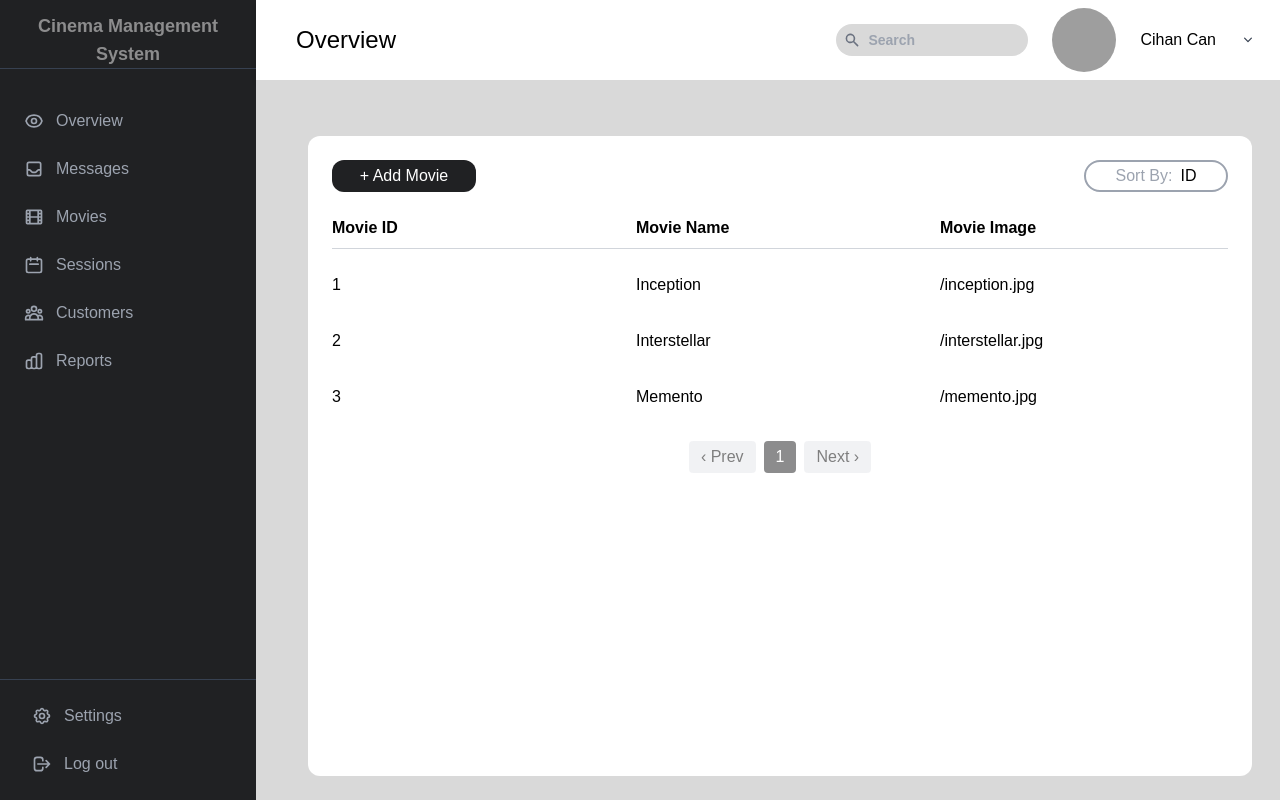
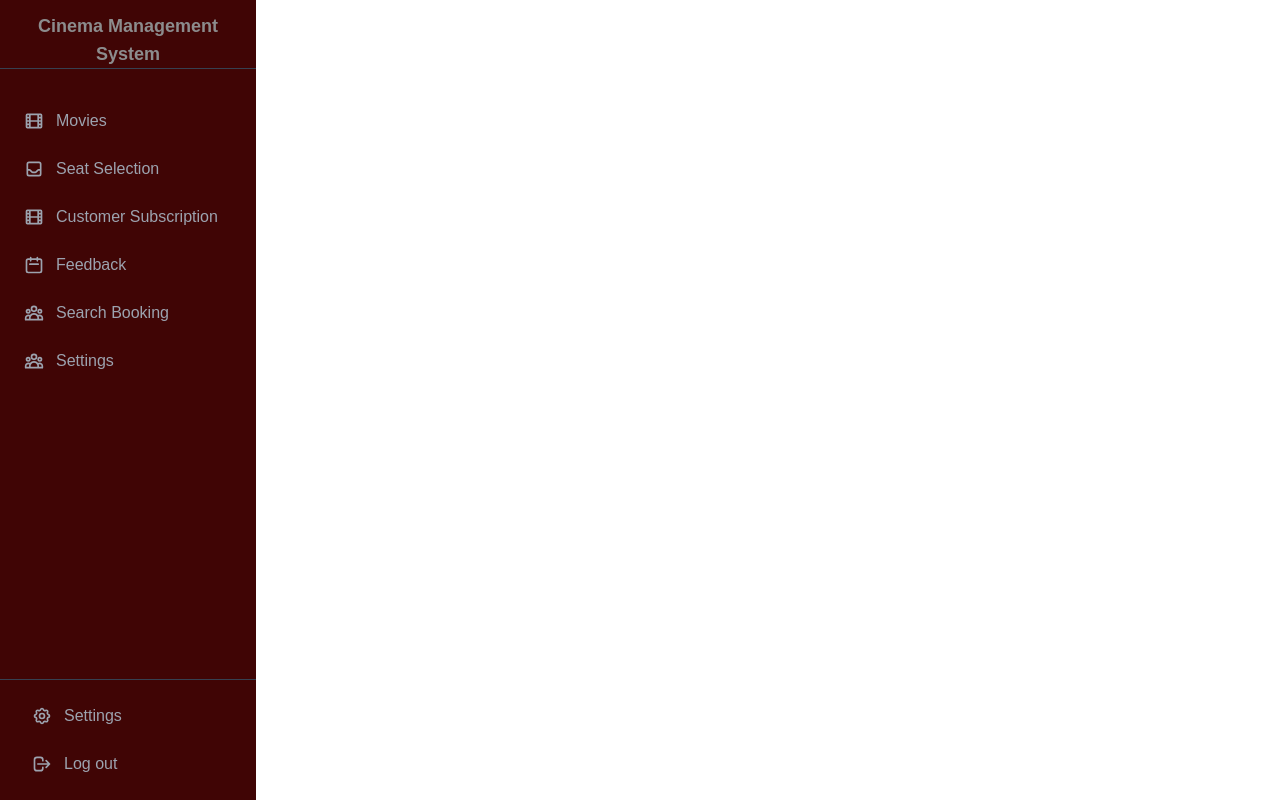
Before and after one commit to UmutVci/frontend-cms, a React (Create React App) app: page / in a window 1280 px wide. Built offline with nearby package versions, Linux system fonts and the light colour scheme; grey boxes are pictures that could not be loaded.

Commit message:
Clerk Page created

```diff
--- a/src/app/App.jsx
+++ b/src/app/App.jsx
@@ -3,15 +3,20 @@ import OverviewPage from "../features/admin/OverviewPage";
 import MoviesPage from "../features/admin/MoviesPage";
 import Header from "../components/Header";
 import Sidebar from "../components/Sidebar";
+import ClerkSidebar from "../components/ClerkSidebar";
+import ClerkMoviesPage from "../features/clerk/ClerkMoviesPage";
+import MovieRow from "../components/Movie";
 
 export default function App() {
     return (
         <BrowserRouter>
             <Routes>
-                <Route path="/" element={<MoviesPage />} />
+                <Route path="/" element={<ClerkSidebar />} />
                 <Route path="/home" element={<OverviewPage />} />
                 <Route path="/admin" element={<div>Admin Dashboard</div>} />
-                <Route path="/clerk" element={<div>Ticket Clerk Panel</div>} />
+                <Route path="/clerk" element={<ClerkMoviesPage/>} />
+                <Route path="/adminmovies" element={<MoviesPage/>} />
+
             </Routes>
         </BrowserRouter>
     );
--- /dev/null
+++ b/src/components/ClerkSidebar.jsx
@@ -0,0 +1,74 @@
+// src/components/Sidebar.jsx
+
+import { NavLink } from 'react-router-dom'
+import {
+    EyeIcon,
+    InboxIcon,
+    FilmIcon,
+    CalendarIcon,
+    UserGroupIcon,
+    ChartBarIcon,
+    CogIcon,
+    LogoutIcon,
+} from '@heroicons/react/outline'
+//TO DO : EMOJILERIN DEGISMESI LAZIM
+export default function ClerkSidebar() {
+    const items = [
+        { path: '/movies-movies-page',    label: 'Movies',   Icon: FilmIcon },
+        { path: '/seat-selection',    label: 'Seat Selection',   Icon: InboxIcon },
+        { path: '/customer-subscription',      label: 'Customer Subscription',     Icon: FilmIcon },
+        { path: '/feedback',    label: 'Feedback',   Icon: CalendarIcon },
+        { path: '/search-booking',   label: 'Search Booking',  Icon: UserGroupIcon },
+        { path: '/settings',     label: 'Settings',    Icon: UserGroupIcon},
+    ]
+
+    return (
+        <aside className="flex flex-col w-64 h-screen bg-[#400505] text-[#8C8C8D]">
+            {/* Logo / Başlık */}
+            <div className=" flex flex-col items-center justify-center border-b my-3 border-gray-700">
+                <span className="text-lg font-semibold">Cinema Management</span>
+                <span className="text-lg font-semibold">System</span>
+
+                <span className="text-lg font-semibold"></span>
+            </div>
+
+            {/* Menü öğeleri */}
+            <nav className="flex-1 overflow-y-auto py-4">
+                <ul>
+                    {items.map(({ path, label, Icon }) => (
+                        <li key={path}>
+                            <NavLink
+                                to={path}
+                                className={({ isActive }) =>
+                                    `flex items-center px-6 py-3 space-x-3 hover:text-white rounded transition-colors ${
+                                        isActive ? 'bg-gray-800 text-white' : 'text-gray-400'
+                                    }`
+                                }>
+                                <Icon className="h-5 w-5" />
+                                <span>{label}</span>
+                            </NavLink>
+                        </li>
+                    ))}
+                </ul>
+            </nav>
+
+            {/* Alt menü: Settings & Logout */}
+            <div className="border-t border-gray-700 p-4">
+                <NavLink
+                    to="/settings"
+                    className="flex items-center px-4 py-2 space-x-3 text-gray-400 hover:bg-gray-800 hover:text-white rounded transition-colors"
+                >
+                    <CogIcon className="h-5 w-5" />
+                    <span>Settings</span>
+                </NavLink>
+                <NavLink
+                    to="/logout"
+                    className="mt-2 flex items-center px-4 py-2 space-x-3 text-gray-400 hover:bg-gray-800 hover:text-white rounded transition-colors"
+                >
+                    <LogoutIcon className="h-5 w-5" />
+                    <span>Log out</span>
+                </NavLink>
+            </div>
+        </aside>
+    )
+}
--- /dev/null
+++ b/src/components/Movie.jsx
@@ -0,0 +1,19 @@
+export default function MovieRow({ id, name, imageUrl }) {
+    return (
+        <div className="w-[211px] h-96 rounded-2xl bg-[#400505] text-[#8C8C8D] flex flex-col justify-end items-center">
+            {/* Resim kutusu */}
+            <div className="bg-[#8C8C8D] w-48 h-80 my-5 rounded-2xl overflow-hidden">
+                <img
+                    src={imageUrl}
+                    alt={name}
+                    className="w-full h-full object-cover"
+                />
+            </div>
+
+            {/* Başlık kutusu */}
+            <div className="flex items-center justify-center bg-[#D9D9D9] rounded-3xl w-[180px] my-3 h-10 font-bold text-black">
+                {name}
+            </div>
+        </div>
+    );
+}
--- /dev/null
+++ b/src/features/clerk/ClerkMoviesPage.jsx
@@ -0,0 +1,41 @@
+// src/features/auth/pages/ClerkMoviesPage.jsx
+import React from "react";
+import ClerkSidebar from "../../components/ClerkSidebar";
+import Header from "../../components/Header";
+import Movie from "../../components/Movie";
+
+export default function ClerkMoviesPage() {
+    const movies = [
+        { id: 1, name: "Spider Man",               imageUrl: "/spiderman.jpg" },
+        { id: 2, name: "Lilo & Stitch",            imageUrl: "/lilo.jpg" },
+        { id: 3, name: "The Movie",                imageUrl: "/themovie.jpg" },
+        { id: 4, name: "28 Years Later",           imageUrl: "/28.jpg" },
+        { id: 5, name: "Elio",                     imageUrl: "/elio.jpg" },
+        { id: 6, name: "How to Train Your Dragon", imageUrl: "/dragon.jpg" },
+        { id: 7, name: "Ballerina",                imageUrl: "/ballerina.jpg" },
+        { id: 8, name: "Mission Impossible",       imageUrl: "/mi.jpg" },
+    ];
+
+    return (
+        <div className="h-screen flex">
+            <ClerkSidebar />
+
+            <div className="flex-1 flex flex-col">
+                <Header />
+
+                <main className="flex-1 overflow-auto bg-[#D9D9D9] p-6">
+                    <div className="bg-white rounded-xl p-6 grid grid-cols-4 gap-6">
+                        {movies.map((m) => (
+                            <Movie
+                                key={m.id}
+                                id={m.id}
+                                name={m.name}
+                                imageUrl={m.imageUrl}
+                            />
+                        ))}
+                    </div>
+                </main>
+            </div>
+        </div>
+    );
+}
```
